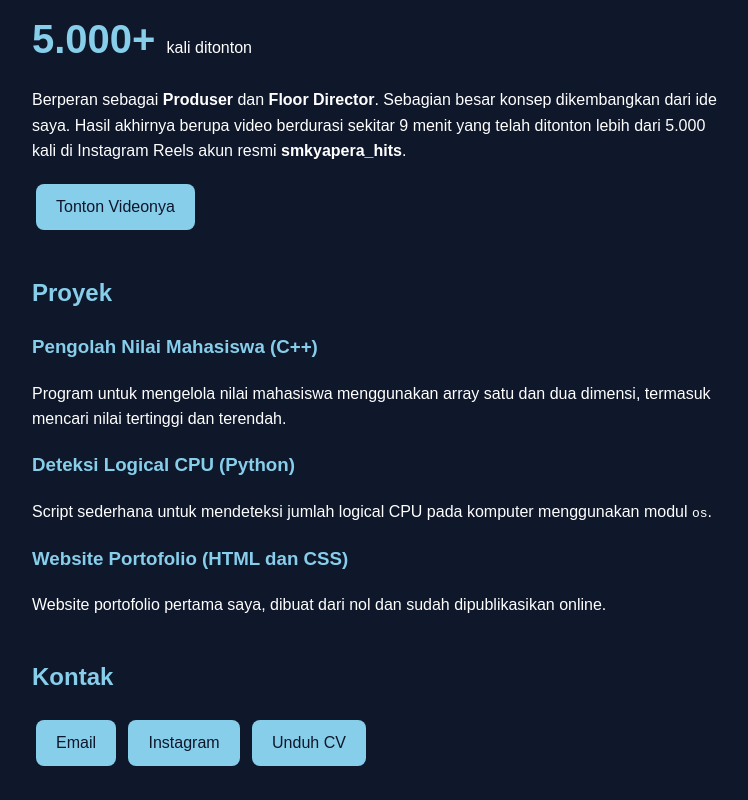
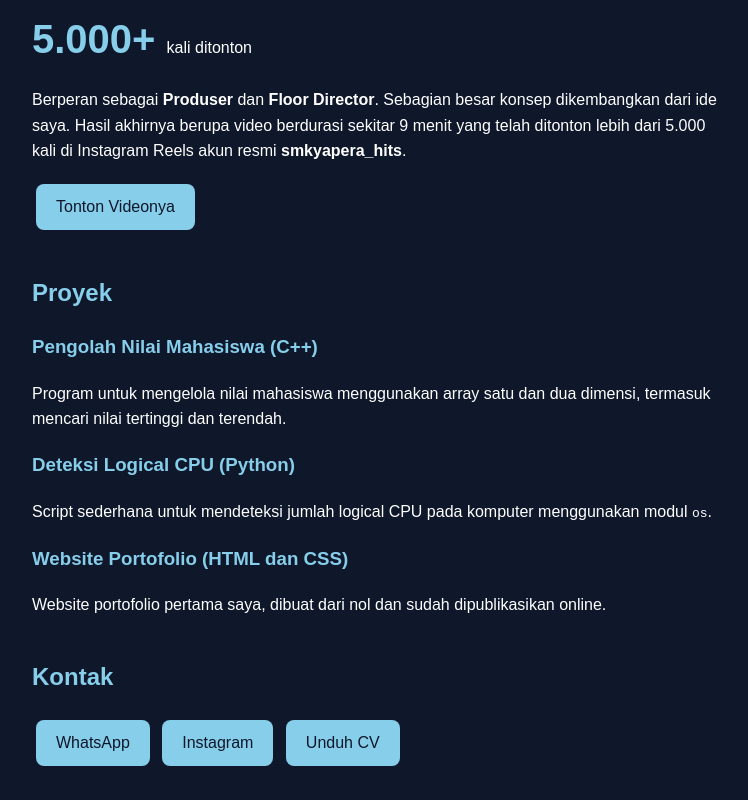
Before and after one commit to Ranggachio12/portofolio, a plain HTML site: page index.html in a window 1280 px wide. Shown: the part 778-1578 px from the top of the page, without its empty margins (258-1006 px from the left). Drawn offline with Linux system fonts and the light colour scheme.

Commit message:
update portofolio

```diff
--- a/index.html
+++ b/index.html
@@ -110,7 +110,7 @@
         <h3>Website Portofolio (HTML dan CSS)</h3>
         <p>Website portofolio pertama saya, dibuat dari nol dan sudah dipublikasikan online.</p>
         <h2 id="kontak">Kontak</h2>
-        <a href="https://mail.google.com/mail/?view=cm&to=ranggadjuan12@gmail.com" target="_blank">Email</a>
+        <a href="https://wa.me/6281234567890"">WhatsApp</a>
         <a href="https://www.instagram.com/rnggachio">Instagram</a>
         <a href="CV.Rangga.pdf" download>Unduh CV</a>
     </body>
```
